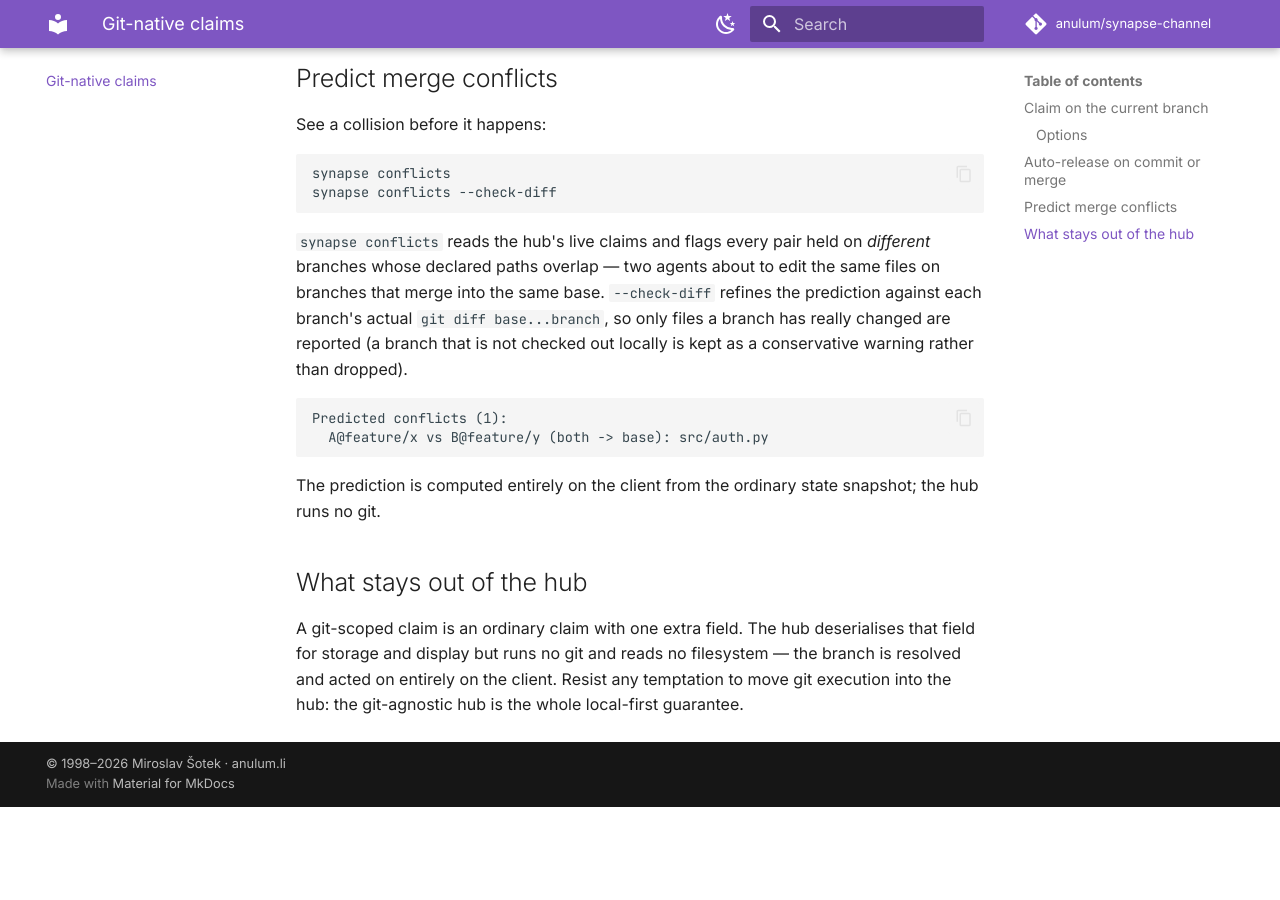
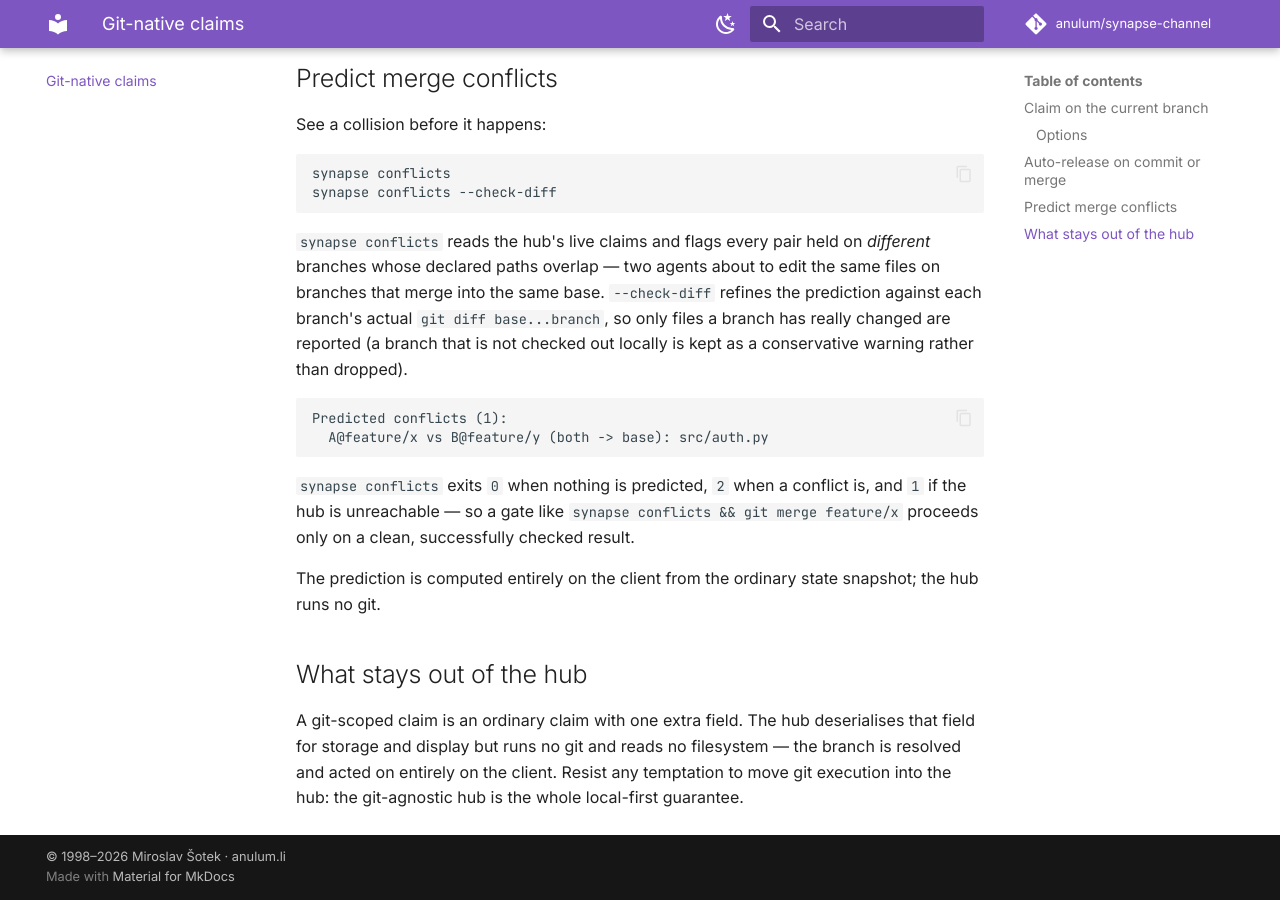
Before and after one commit to anulum/synapse-channel, an MkDocs documentation site: the page built from docs/git-claims.md, in a window 1280 px wide and 900 px high, scrolled down 1458 px. Built offline with MkDocs 1.6.1 and Material for MkDocs 9.7.7, drawn with Linux system fonts in a browser that asks for light colours; comment, search, counter and statistics services are not loaded; before the commit the page ends 2265 px from its top, so only the background shows below that.

Commit message:
feat: exit non-zero from `synapse conflicts` when a conflict is predicted
`synapse conflicts` now exits 2 when it predicts a conflict, 0 when it predicts
none, and 1 when the hub is unreachable, so a gate like
`synapse conflicts && git merge feature/x` proceeds only on a clean,
successfully checked result.

Authored by Anulum Fortis & Arcane Sapience (protoscience@anulum.li)

````diff
--- a/docs/git-claims.md
+++ b/docs/git-claims.md
@@ -84,6 +84,10 @@ Predicted conflicts (1):
   A@feature/x vs B@feature/y (both -> base): src/auth.py
 ```
 
+`synapse conflicts` exits `0` when nothing is predicted, `2` when a conflict is,
+and `1` if the hub is unreachable — so a gate like `synapse conflicts && git
+merge feature/x` proceeds only on a clean, successfully checked result.
+
 The prediction is computed entirely on the client from the ordinary state
 snapshot; the hub runs no git.
 
````
Also changed, not shown: CHANGELOG.md (+3 -2 lines), 2 other files.
